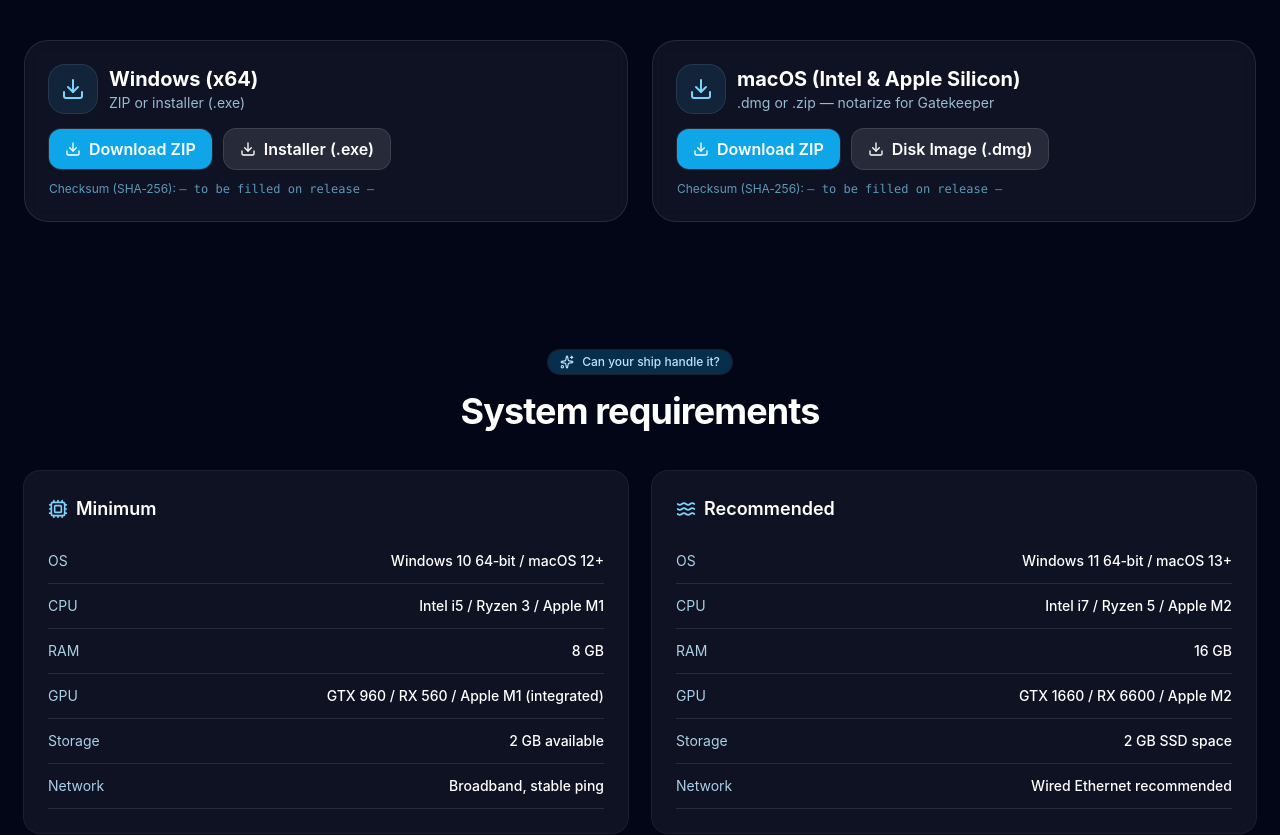
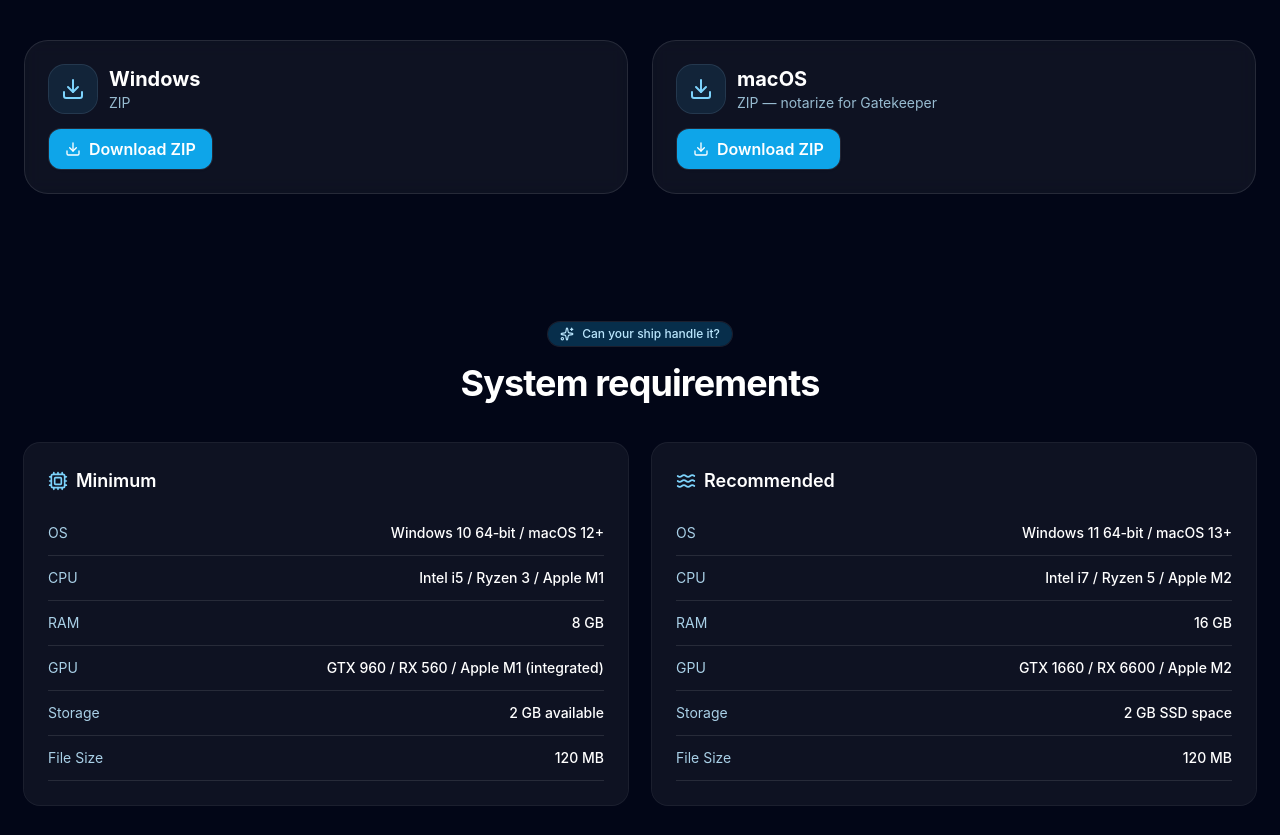
Before and after one commit to MUHARABI/overboard-site, a React (Vite) app: page / in a window 1280 px wide. Shown: the part 1360-2195 px from the top of the page. Built offline with nearby package versions, Linux system fonts and the light colour scheme.

Commit message:
Clean deployment for GitHub Pages

```diff
--- a/src/OverboardSite.jsx
+++ b/src/OverboardSite.jsx
@@ -246,19 +246,15 @@
                   <Download className="h-6 w-6 text-sky-300" />
                 </div>
                 <div>
-                  <h3 className="text-xl font-bold text-white">Windows (x64)</h3>
-                  <p className="text-sm text-sky-200/80">ZIP or installer (.exe)</p>
+                  <h3 className="text-xl font-bold text-white">Windows</h3>
+                  <p className="text-sm text-sky-200/80">ZIP</p>
                 </div>
               </div>
               <div className="mt-4 flex flex-wrap gap-3">
-                <a href="/downloads/OVERBOARD-Windows.zip" download className="inline-flex items-center gap-2 rounded-xl bg-sky-500 px-4 py-2 font-semibold text-white shadow ring-1 ring-white/10 hover:brightness-110">
+                <a href="/downloads/OVERBOARD_Windows.zip" download className="inline-flex items-center gap-2 rounded-xl bg-sky-500 px-4 py-2 font-semibold text-white shadow ring-1 ring-white/10 hover:brightness-110">
                   <Download className="h-4 w-4" /> Download ZIP
                 </a>
-                <a href="/downloads/OVERBOARD-Setup.exe" download className="inline-flex items-center gap-2 rounded-xl bg-white/10 px-4 py-2 font-semibold text-white ring-1 ring-white/20 hover:bg-white/20">
-                  <Download className="h-4 w-4" /> Installer (.exe)
-                </a>
               </div>
-              <p className="mt-3 text-xs text-sky-300/70">Checksum (SHA‑256): <span className="font-mono">— to be filled on release —</span></p>
             </div>
 
             <div className="rounded-3xl border border-white/10 bg-white/5 p-6 backdrop-blur">
@@ -267,19 +263,16 @@
                   <Download className="h-6 w-6 text-sky-300" />
                 </div>
                 <div>
-                  <h3 className="text-xl font-bold text-white">macOS (Intel & Apple Silicon)</h3>
-                  <p className="text-sm text-sky-200/80">.dmg or .zip — notarize for Gatekeeper</p>
+                  <h3 className="text-xl font-bold text-white">macOS</h3>
+                  <p className="text-sm text-sky-200/80">ZIP — notarize for Gatekeeper</p>
                 </div>
               </div>
               <div className="mt-4 flex flex-wrap gap-3">
                 <a href="/downloads/OVERBOARD-mac.zip" download className="inline-flex items-center gap-2 rounded-xl bg-sky-500 px-4 py-2 font-semibold text-white shadow ring-1 ring-white/10 hover:brightness-110">
                   <Download className="h-4 w-4" /> Download ZIP
                 </a>
-                <a href="/downloads/OVERBOARD.dmg" download className="inline-flex items-center gap-2 rounded-xl bg-white/10 px-4 py-2 font-semibold text-white ring-1 ring-white/20 hover:bg-white/20">
-                  <Download className="h-4 w-4" /> Disk Image (.dmg)
-                </a>
               </div>
-              <p className="mt-3 text-xs text-sky-300/70">Checksum (SHA‑256): <span className="font-mono">— to be filled on release —</span></p>
+
             </div>
           </div>
         </Container>
@@ -297,7 +290,7 @@
               <RequirementRow label="RAM" value="8 GB" />
               <RequirementRow label="GPU" value="GTX 960 / RX 560 / Apple M1 (integrated)" />
               <RequirementRow label="Storage" value="2 GB available" />
-              <RequirementRow label="Network" value="Broadband, stable ping" />
+              <RequirementRow label="File Size" value="120 MB" />
             </div>
             <div className="rounded-2xl bg-white/5 p-6 ring-1 ring-white/10">
               <h3 className="mb-4 flex items-center gap-2 text-lg font-semibold text-white"><Waves className="h-5 w-5 text-sky-300"/> Recommended</h3>
@@ -306,7 +299,7 @@
               <RequirementRow label="RAM" value="16 GB" />
               <RequirementRow label="GPU" value="GTX 1660 / RX 6600 / Apple M2" />
               <RequirementRow label="Storage" value="2 GB SSD space" />
-              <RequirementRow label="Network" value="Wired Ethernet recommended" />
+              <RequirementRow label="File Size" value="120 MB" />
             </div>
           </div>
         </Container>
```
Also changed, not shown: 7 other files (tests, documents, lock files or other folders).
